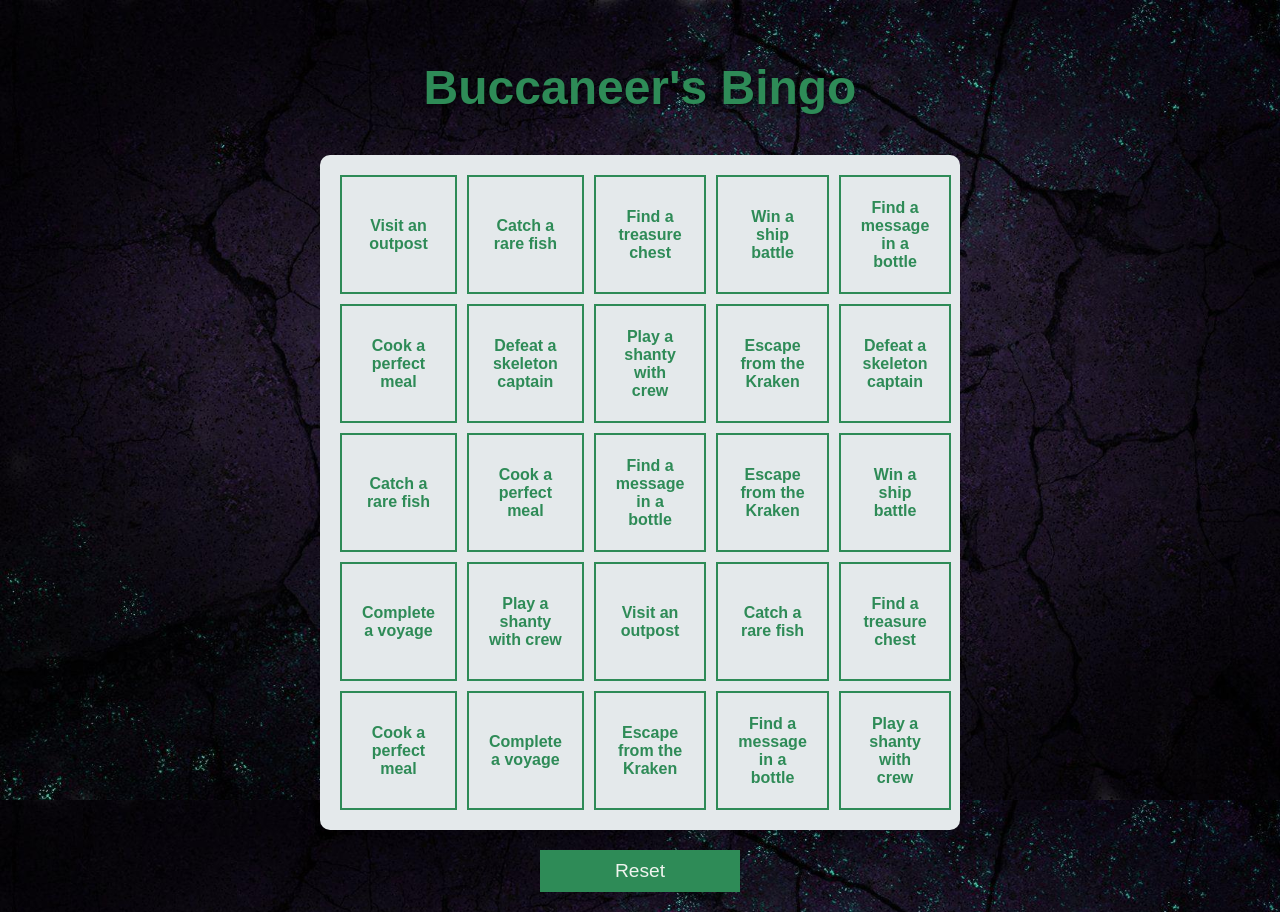
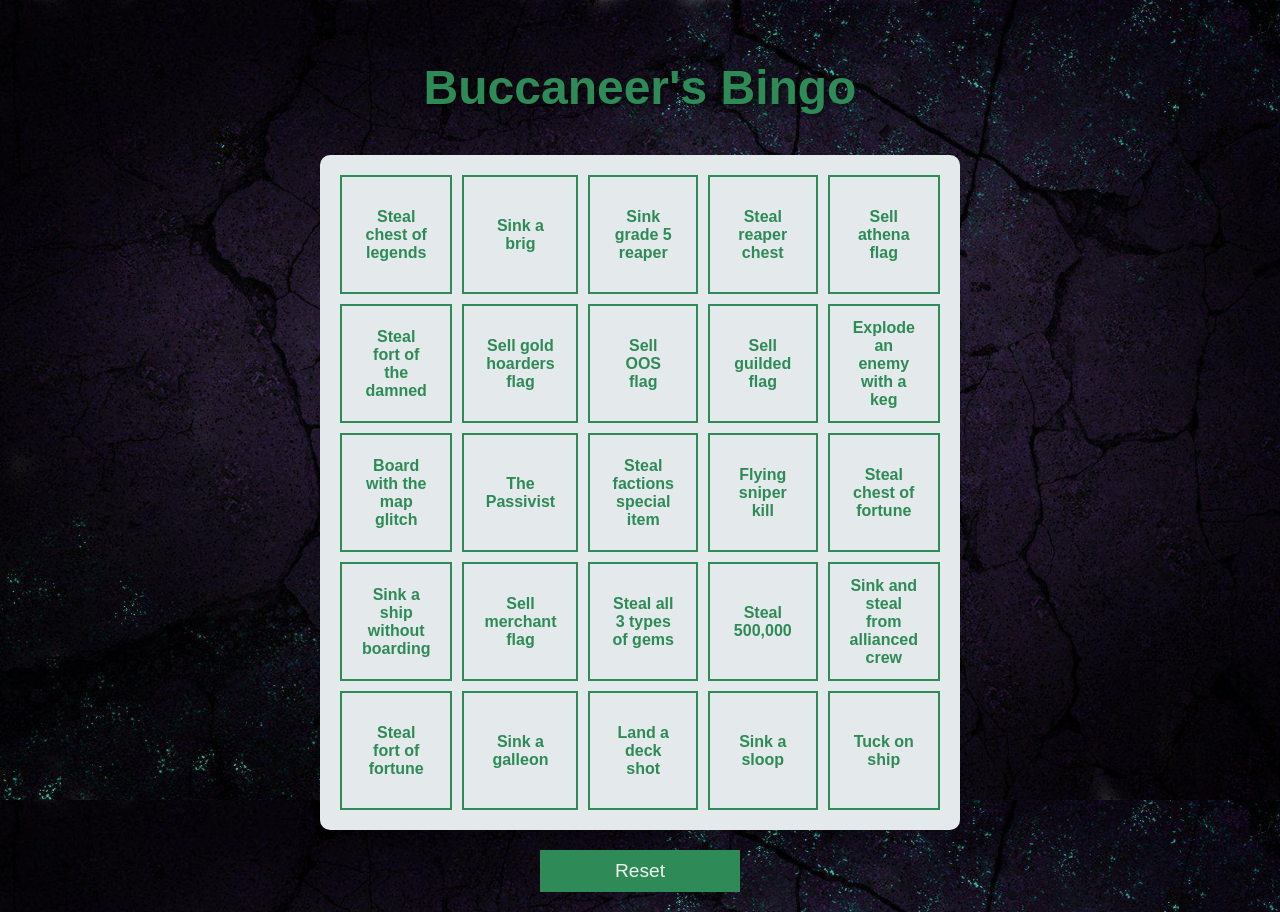
Before and after one commit to JordanLavell/LukeSeasBingo, a React (Vite) app in the folder luke-seas-bingo/: page / in a window 1280 px wide. Built offline with nearby package versions, Linux system fonts and the light colour scheme; a web font is replaced by a local one.

Commit message:
Final draft

```diff
--- a/luke-seas-bingo/src/assets/styles/theme.css
+++ b/luke-seas-bingo/src/assets/styles/theme.css
@@ -105,17 +105,21 @@
   }
 
 
-
-
-
-  @keyframes treasureMapCross {
+  @keyframes treasureMapCrossFadeOut {
 	0% {
-	  transform: scale(1);
+	  transform: scale(1) translate(-50%, -50%);
 	  opacity: 1;
 	}
-	50% {
-	  transform: scale(1.2);
-	  opacity: 0.8;
+	100% {
+	  transform: scale(0) translate(-50%, -50%);
+	  opacity: 0;
+	}
+  }
+
+  @keyframes pulsateSmallFadeIn {
+	0% {
+	  transform: scale(0.5);
+	  opacity: 0;
 	}
 	100% {
 	  transform: scale(1);
@@ -123,18 +127,52 @@
 	}
   }
 
+  @keyframes pulsateSmall {
+	0%, 100% {
+	  transform: scale(1);
+	  opacity: 1;
+	}
+	50% {
+	  transform: scale(1.2);
+	  opacity: 1;
+	}
+  }
+
+
   .bingo-square.marked::before {
 	content: "";
 	position: absolute;
 	top: 50%;
 	left: 50%;
-	transform: translate(-50%, -50%);
-	width: 60px;
-	height: 60px;
+	width: 100%;
+	height: 100%;
 	background-image: url('../images/AcgCynergy800x800.png'); /* Replace with your image */
-	background-size: cover;
-	animation: treasureMapCross 2s ease-in-out infinite;
+	background-size: contain;
+	background-repeat: no-repeat;
+	background-position: center;
+	animation: treasureMapCrossFadeOut 2s ease-in-out forwards;
   }
+
+  .bingo-square.marked::after {
+	content: "";
+	position: absolute;
+	bottom: -5px;
+    right: -7px;
+    width: 50px;
+    height: 50px;
+	background-image: url('../images/AcgCynergy800x800.png'); /* Replace with your image */
+	background-size: contain;
+	background-repeat: no-repeat;
+	background-position: center;
+	animation: pulsateSmallFadeIn 2s ease-in-out 2s forwards, pulsateSmall 5s ease 2s infinite;
+	animation-delay: 1.2s;
+	opacity: 0;
+  }
+
+
+
+
+
 
   .bingo-square.marked {
 	animation: pirateMark 0.5s ease-in-out forwards, mark var(--transition-speed) forwards;
--- a/luke-seas-bingo/src/utils/bingoGenerator.ts
+++ b/luke-seas-bingo/src/utils/bingoGenerator.ts
@@ -2,31 +2,31 @@ import { BingoValue } from "../types";
 
 // A sample list of possible bingo square contents
 const bingoContents = [
-  "Find a treasure chest",
-  "Win a ship battle",
-  "Visit an outpost",
-  "Complete a voyage",
-  "Defeat a skeleton captain",
-  "Escape from the Kraken",
-  "Play a shanty with crew",
-  "Cook a perfect meal",
-  "Catch a rare fish",
-  "Find a message in a bottle",
-  "Find a treasure chest",
-  "Win a ship battle",
-  "Visit an outpost",
-  "Complete a voyage",
-  "Defeat a skeleton captain",
-  "Escape from the Kraken",
-  "Play a shanty with crew",
-  "Cook a perfect meal",
-  "Catch a rare fish",
-  "Find a message in a bottle",
-  "Escape from the Kraken",
-  "Play a shanty with crew",
-  "Cook a perfect meal",
-  "Catch a rare fish",
-  "Find a message in a bottle",
+  "Sink grade 5 reaper",
+  "Steal chest of fortune",
+  "Steal chest of legends",
+  "Sink a galleon",
+  "Explode an enemy with a keg",
+  "Flying sniper kill",
+  "Sell OOS flag",
+  "Steal fort of fortune",
+  "Sink a brig",
+  "Sink a sloop",
+  "Sink and steal from allianced crew",
+  "Steal reaper chest",
+  "Steal all 3 types of gems",
+  "Sink a ship without boarding",
+  "Sell gold hoarders flag",
+  "Sell guilded flag",
+  "Sell merchant flag",
+  "Steal fort of the damned",
+  "Board with the map glitch",
+  "Sell athena flag",
+  "Land a deck shot",
+  "Tuck on ship",
+  "The Passivist",
+  "Steal 500,000",
+  "Steal factions special item",
   // ... add more content options relevant to Sea of Thieves
 ];
 
```
